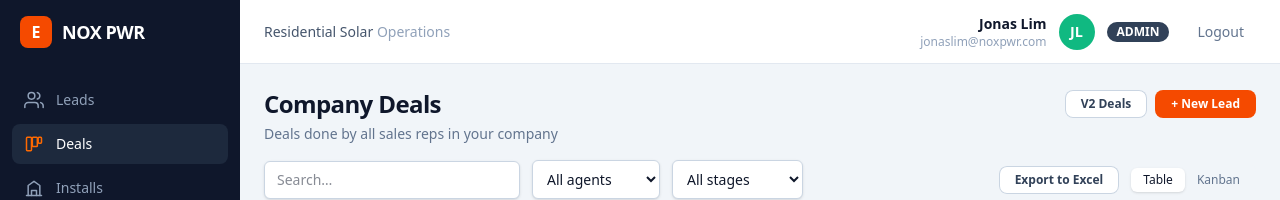
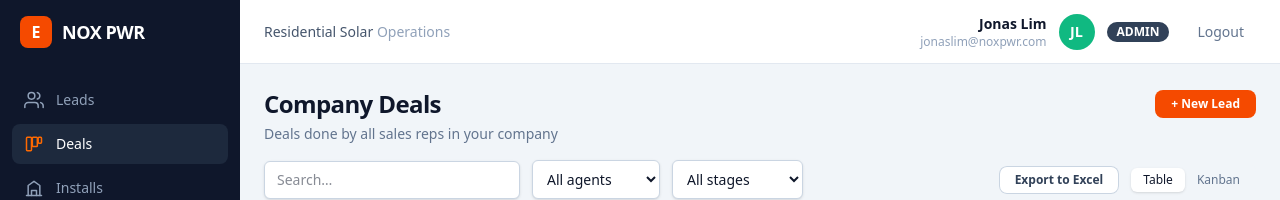
Before and after one commit to jonascarl123/nox-crm, a Next.js app: page /deals in a window 1280 px wide. Shown: the top 200 px of the page. Built offline with nearby package versions, Linux system fonts and the light colour scheme.

Commit message:
Remove deal button

```diff
--- a/app/deals/page.tsx
+++ b/app/deals/page.tsx
@@ -75,9 +75,7 @@
           Company Deals
         </h1>
         <div className="flex items-center gap-2">
-          <Button variant="secondary" className="!py-1.5 text-xs">
-            V2 Deals
-          </Button>
+
           <Link href="/customers/new">
             <Button className="!py-1.5 text-xs">+ New Lead</Button>
           </Link>
```
